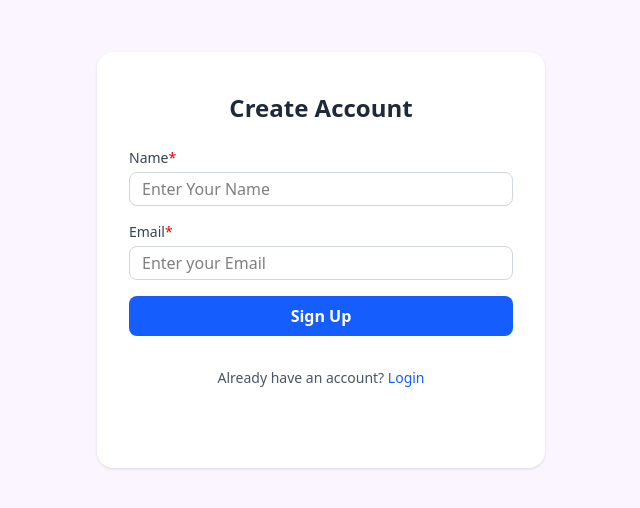
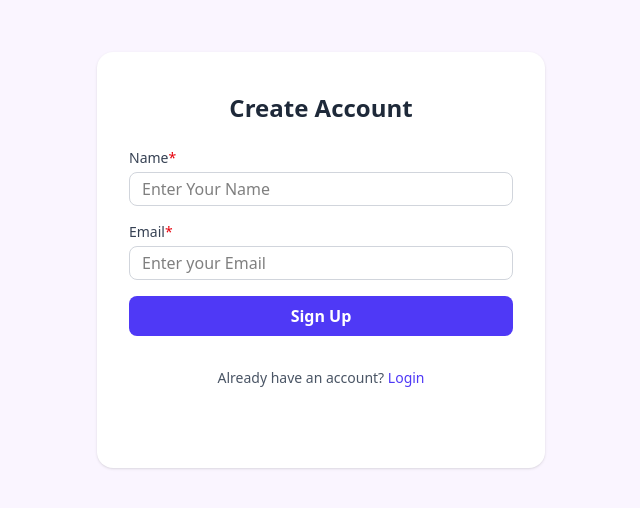
Before and after one commit to mtiwarioffbeat/survey, a Next.js app: page /Signup in a window 1280 px wide. Shown: the top 508 px of the page, without its empty margins (319-959 px from the left). Built offline with nearby package versions, Linux system fonts and the light colour scheme.

Commit message:
changed the color of buttons

```diff
--- a/src/app/(auth)/Login/page.tsx
+++ b/src/app/(auth)/Login/page.tsx
@@ -97,14 +97,14 @@ const page = () => {
             </div>
             <button
               type="submit"
-              className=" mt-2 w-full bg-blue-600 text-white cursor-pointer py-2 rounded-lg font-semibold hover:bg-blue-700 transition duration-200"
+              className=" mt-2 w-full bg-indigo-600 text-white cursor-pointer py-2 rounded-lg font-semibold hover:bg-indigo-700 transition duration-200"
 
             >
               {loading ?(<Spinner/>):('Login')}
             </button>
             <p className="text-center text-sm text-gray-600 mt-4">
            Don&#39;t have an Account?
-            <Link href={'/signup'} className="text-blue-600 hover:underline" >{' '}Signup</Link>
+            <Link href={'/signup'} className="text-indigo-600 hover:underline" >{' '}Signup</Link>
           </p>
           </form>
         </div>
--- a/src/app/(auth)/Signup/page.tsx
+++ b/src/app/(auth)/Signup/page.tsx
@@ -111,13 +111,13 @@ const handlSubmit = async (e: React.FormEvent<HTMLFormElement>) => {
           </div>
           <button
             disabled={loading}
-            className="w-full cursor-pointer bg-blue-600 text-white py-2 rounded-lg font-semibold hover:bg-blue-700 transition duration-200"
+            className="w-full cursor-pointer bg-indigo-600 text-white py-2 rounded-lg font-semibold hover:bg-indigo-700 transition duration-200"
           >
             {loading ? (<Spinner />) : ("Sign Up")}
           </button>
           <p className="text-center text-sm text-gray-600 mt-4">
             Already have an account?
-            <Link href={'/login'} className="text-blue-600 hover:underline" >{' '}Login</Link>
+            <Link href={'/login'} className="text-indigo-600 hover:underline" >{' '}Login</Link>
           </p>
         </form>
       </div>
--- a/src/app/(auth)/verify/page.tsx
+++ b/src/app/(auth)/verify/page.tsx
@@ -140,20 +140,20 @@ const handleSubmit = async (e: React.FormEvent<HTMLFormElement>) => {
             <div className="flex flex-col items-center justify-center">
               <p className="text-xs">
                 Remaining Time:{" "}
-                <span className="text-blue-600">
+                <span className="text-indigo-600">
                   {`00:${timeLeft < 10 ? `0 ${timeLeft}` : timeLeft}`}
                 </span>
               </p>
             </div>
             <p className="text-xs">
               Didn’t get the code?
-              <button className="text-blue-600 cursor-pointer hover:underline " type="submit" name="resendOtp">Resend</button>
+              <button className="text-indigo-600 cursor-pointer hover:underline " type="submit" name="resendOtp">Resend</button>
             </p>
           </div>
           <button type="submit"
             name="submitOtp"
             disabled={loading}
-            className={`mt-4 w-full ${loading ? "bg-blue-300" : "bg-blue-600"} bg-blue-600 cursor-pointer  text-white py-2 rounded-lg font-semibold hover:bg-blue-700 transition duration-200 `}>
+            className={`mt-4 w-full ${loading ? "bg-indigo-300" : "bg-indigo-600"} bg-indigo-600 cursor-pointer  text-white py-2 rounded-lg font-semibold hover:bg-indigo-700 transition duration-200 `}>
             {loading ? (<Spinner />) : ("Verify")}
           </button>
         </form>
--- a/src/app/(pages)/dashboard/page.tsx
+++ b/src/app/(pages)/dashboard/page.tsx
@@ -82,7 +82,7 @@ useEffect(()=>{
                 <SearchBox />
 
                 <div className="flex">
-                  <button className="flex bg-blue-600  hover:bg-blue-700 transition-all duration-300 ease-in-out px-2 py-1 rounded text-white gap-2 group cursor-pointer" onClick={() => dispatch(setShowModal(true))}>
+                  <button className="flex bg-indigo-600  hover:bg-indigo-700 transition-all duration-300 ease-in-out px-2 py-1 rounded text-white gap-2 group cursor-pointer" onClick={() => dispatch(setShowModal(true))}>
                     Create new Survey
                     <IoAddCircle className="text-2xl mt-1 group-hover:animate-bounce" />
                   </button>
```
